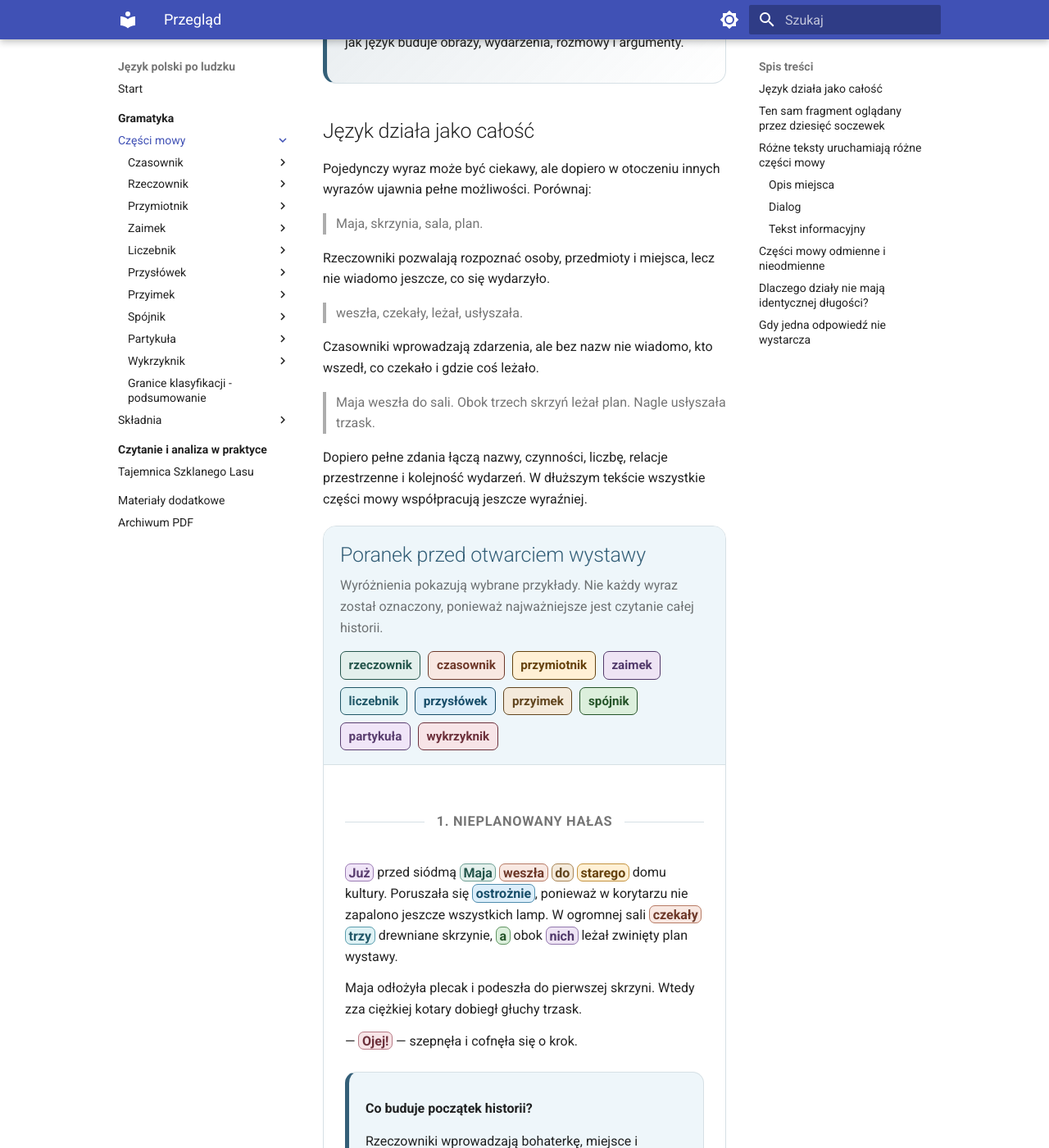
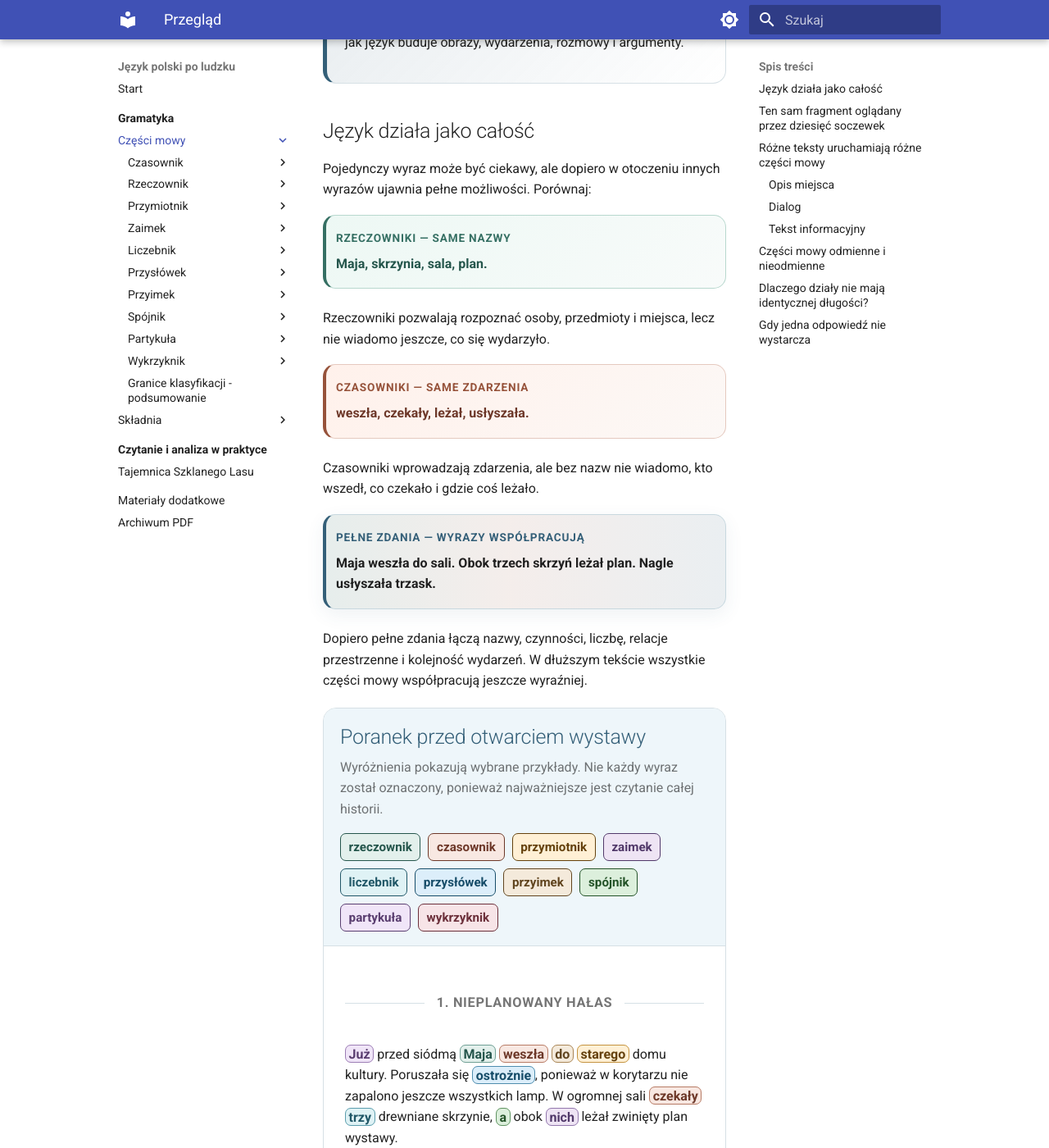
Before and after one commit to dchorazkiewicz/SP_JP, an MkDocs documentation site: the page built from docs/gramatyka/czesci-mowy/index.md, in a window 1280 px wide and 1400 px high, scrolled down 331 px. Shown: the whole window at 82% size. Built offline with MkDocs 1.6.1 and Material for MkDocs 9.7.7, drawn with Linux system fonts in a browser that asks for light colours.

Commit message:
Wyróżnić przykłady na stronie części mowy

```diff
--- a/docs/stylesheets/parts-of-speech-overview.css
+++ b/docs/stylesheets/parts-of-speech-overview.css
@@ -19,6 +19,114 @@
   border-radius: 0.8rem;
   margin: 1rem 0 1.5rem;
   padding: 1rem 1.1rem;
+}
+
+.parts-overview-lesson > blockquote {
+  background: linear-gradient(135deg, var(--md-default-bg-color), var(--part-soft));
+  border: 1px solid var(--part-border);
+  border-left: 5px solid var(--part-accent);
+  border-radius: 0.75rem;
+  color: var(--md-typeset-color);
+  margin: 0.9rem 0 1.15rem;
+  padding: 0.85rem 1rem;
+  position: relative;
+}
+
+.parts-overview-lesson > blockquote::before {
+  color: var(--part-accent);
+  content: "PRZYKŁAD";
+  display: block;
+  font-size: 0.68rem;
+  font-style: normal;
+  font-weight: 850;
+  letter-spacing: 0.06em;
+  margin-bottom: 0.35rem;
+  text-transform: uppercase;
+}
+
+.parts-overview-lesson > blockquote p {
+  color: inherit;
+  font-style: normal;
+  margin: 0;
+}
+
+.parts-overview-lesson > blockquote:first-of-type {
+  background: linear-gradient(135deg, #edf8f4, #f8fbfa);
+  border-color: #b8d8ce;
+  border-left-color: #356f63;
+}
+
+.parts-overview-lesson > blockquote:first-of-type::before {
+  color: #356f63;
+  content: "RZECZOWNIKI — SAME NAZWY";
+}
+
+.parts-overview-lesson > blockquote:first-of-type p {
+  color: #25564c;
+  font-weight: 760;
+}
+
+.parts-overview-lesson > blockquote:nth-of-type(2) {
+  background: linear-gradient(135deg, #fff1eb, #fcf8f6);
+  border-color: #e5c9bf;
+  border-left-color: #96523a;
+}
+
+.parts-overview-lesson > blockquote:nth-of-type(2)::before {
+  color: #96523a;
+  content: "CZASOWNIKI — SAME ZDARZENIA";
+}
+
+.parts-overview-lesson > blockquote:nth-of-type(2) p {
+  color: #6d3829;
+  font-weight: 760;
+}
+
+.parts-overview-lesson > blockquote:nth-of-type(3) {
+  background:
+    linear-gradient(90deg, rgba(53, 111, 99, 0.12), rgba(150, 82, 58, 0.10) 46%, rgba(52, 95, 120, 0.10)),
+    var(--md-default-bg-color);
+  border-color: #c8d8df;
+  border-left-color: var(--part-accent);
+  box-shadow: 0 7px 22px rgba(52, 95, 120, 0.08);
+}
+
+.parts-overview-lesson > blockquote:nth-of-type(3)::before {
+  color: var(--part-accent);
+  content: "PEŁNE ZDANIA — WYRAZY WSPÓŁPRACUJĄ";
+}
+
+.parts-overview-lesson > blockquote:nth-of-type(3) p {
+  font-weight: 760;
+}
+
+[data-md-color-scheme="slate"] .parts-overview-lesson > blockquote:first-of-type {
+  background: linear-gradient(135deg, #203d36, #202d2a);
+  border-color: #426f63;
+  border-left-color: #8dc6b7;
+}
+
+[data-md-color-scheme="slate"] .parts-overview-lesson > blockquote:first-of-type::before,
+[data-md-color-scheme="slate"] .parts-overview-lesson > blockquote:first-of-type p {
+  color: #b8e2d7;
+}
+
+[data-md-color-scheme="slate"] .parts-overview-lesson > blockquote:nth-of-type(2) {
+  background: linear-gradient(135deg, #412a23, #2d2522);
+  border-color: #704c40;
+  border-left-color: #e2a18a;
+}
+
+[data-md-color-scheme="slate"] .parts-overview-lesson > blockquote:nth-of-type(2)::before,
+[data-md-color-scheme="slate"] .parts-overview-lesson > blockquote:nth-of-type(2) p {
+  color: #f1bdab;
+}
+
+[data-md-color-scheme="slate"] .parts-overview-lesson > blockquote:nth-of-type(3) {
+  background:
+    linear-gradient(90deg, rgba(141, 198, 183, 0.12), rgba(226, 161, 138, 0.11) 46%, rgba(143, 196, 221, 0.12)),
+    var(--md-default-bg-color);
+  border-color: #49616d;
 }
 
 .parts-overview-lesson .reading-panel {
@@ -198,4 +306,8 @@
   .pos-genre__body {
     padding: 0.85rem;
   }
+
+  .parts-overview-lesson > blockquote {
+    padding: 0.75rem 0.85rem;
+  }
 }
```
